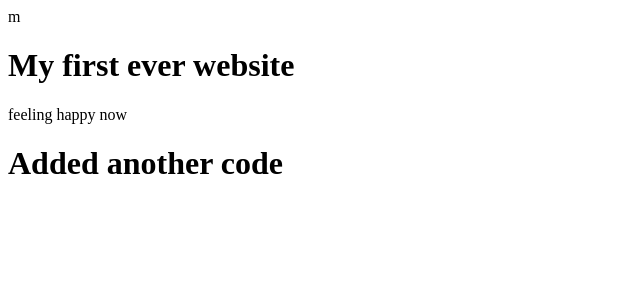
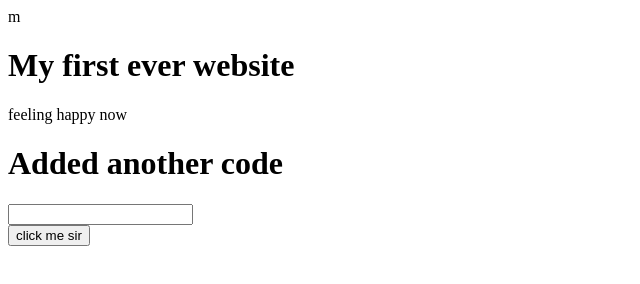
Before and after one commit to RAKINMWORK/My-First-Website, a plain HTML site: page index.html in a window 1280 px wide. Shown: the whole page, without its empty margins (0-640 px from the left). Drawn offline with Linux system fonts and the light colour scheme.

Commit message:
done adding button

```diff
--- a/index.html
+++ b/index.html
@@ -10,6 +10,9 @@
     <p>feeling happy now</p>
 
     <h1>Added another code</h1>
+    <input type="text" name="" id="">
+    <br>
+    <button>click me sir  </button>
 
 </body>
 </html>
```
